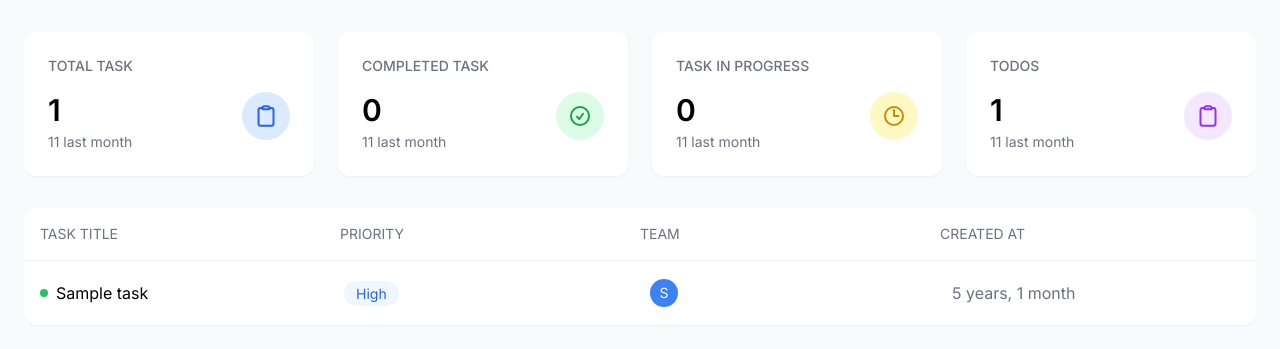
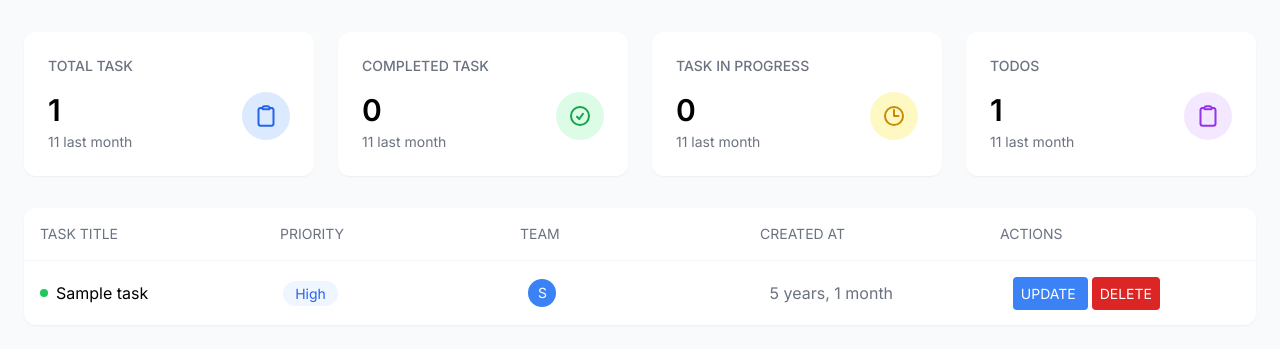
Before and after one commit to dabananda/task_management, a Django app: page /tasks/admin-dashboard/ in a window 1280 px wide. Shown: the part 64-413 px from the top of the page. Run offline with Django 5.2, Linux system fonts and the light colour scheme; tables that the repository leaves empty hold one stand-in row (values such as "Sample post").

Commit message:
Added task update function

```diff
--- a/static/css/output.css
+++ b/static/css/output.css
@@ -658,6 +658,22 @@ video {
   margin-top: 1.25rem;
 }
 
+.me-3 {
+  margin-inline-end: 0.75rem;
+}
+
+.me-5 {
+  margin-inline-end: 1.25rem;
+}
+
+.me-2 {
+  margin-inline-end: 0.5rem;
+}
+
+.me-1 {
+  margin-inline-end: 0.25rem;
+}
+
 .block {
   display: block;
 }
@@ -685,6 +701,21 @@ video {
 .size-6 {
   width: 1.5rem;
   height: 1.5rem;
+}
+
+.size-3 {
+  width: 0.75rem;
+  height: 0.75rem;
+}
+
+.size-4 {
+  width: 1rem;
+  height: 1rem;
+}
+
+.size-5 {
+  width: 1.25rem;
+  height: 1.25rem;
 }
 
 .h-10 {
@@ -745,6 +776,14 @@ video {
 
 .grid-cols-4 {
   grid-template-columns: repeat(4, minmax(0, 1fr));
+}
+
+.grid-cols-5 {
+  grid-template-columns: repeat(5, minmax(0, 1fr));
+}
+
+.grid-cols-6 {
+  grid-template-columns: repeat(6, minmax(0, 1fr));
 }
 
 .content-start {
@@ -932,6 +971,41 @@ video {
   background-color: rgb(234 179 8 / var(--tw-bg-opacity, 1));
 }
 
+.bg-red-600 {
+  --tw-bg-opacity: 1;
+  background-color: rgb(220 38 38 / var(--tw-bg-opacity, 1));
+}
+
+.bg-yellow-300 {
+  --tw-bg-opacity: 1;
+  background-color: rgb(253 224 71 / var(--tw-bg-opacity, 1));
+}
+
+.bg-indigo-400 {
+  --tw-bg-opacity: 1;
+  background-color: rgb(129 140 248 / var(--tw-bg-opacity, 1));
+}
+
+.bg-indigo-600 {
+  --tw-bg-opacity: 1;
+  background-color: rgb(79 70 229 / var(--tw-bg-opacity, 1));
+}
+
+.bg-amber-600 {
+  --tw-bg-opacity: 1;
+  background-color: rgb(217 119 6 / var(--tw-bg-opacity, 1));
+}
+
+.bg-amber-400 {
+  --tw-bg-opacity: 1;
+  background-color: rgb(251 191 36 / var(--tw-bg-opacity, 1));
+}
+
+.bg-amber-500 {
+  --tw-bg-opacity: 1;
+  background-color: rgb(245 158 11 / var(--tw-bg-opacity, 1));
+}
+
 .p-2 {
   padding: 0.5rem;
 }
--- a/tasks/models.py
+++ b/tasks/models.py
@@ -50,7 +50,6 @@ class TaskDetail(models.Model):
     )
     task = models.OneToOneField(
         Task, on_delete=models.CASCADE, related_name='task_details')
-    # assigned_to = models.CharField(max_length=200)
     priority = models.CharField(
         max_length=1, choices=PRIORITY_OPTIONS, default=LOW)
     notes = models.TextField(blank=True, null=True)
--- a/tasks/templates/dashboard/admin-dashboard.html
+++ b/tasks/templates/dashboard/admin-dashboard.html
@@ -2,18 +2,19 @@
 Dashboard{%endblock title %} {% block tasks %}
 <div class="bg-white rounded-xl shadow-sm">
   <div
-    class="grid grid-cols-4 p-4 border-b border-gray-100 text-sm text-gray-500"
+    class="grid grid-cols-5 p-4 border-b border-gray-100 text-sm text-gray-500"
   >
     <div>TASK TITLE</div>
     <div>PRIORITY</div>
     <div>TEAM</div>
     <div>CREATED AT</div>
+    <div>ACTIONS</div>
   </div>
   <!-- Task Items  -->
   <div class="divide-y divide-gray-100">
     <!-- Task List -->
     {% for task in tasks %}
-    <div class="grid grid-cols-4 gap-4 p-4 items-center">
+    <div class="grid grid-cols-5 gap-4 p-4 items-center">
       <div class="flex items-center gap-2">
         <div class="w-2 h-2 rounded-full bg-green-500"></div>
         <span>{{task.title}}</span>
@@ -33,6 +34,15 @@ Dashboard{%endblock title %} {% block tasks %}
         {% endfor %}
       </div>
       <div class="text-gray-500">{{task.created_at|timesince}}</div>
+      <div>
+        <a
+          href="{% url 'update-task' task.id %}"
+          class="px-2 py-2 bg-blue-500 text-white text-sm rounded me-1"
+        >
+          UPDATE
+        </a>
+        <a class="px-2 py-2 bg-red-600 text-white text-sm rounded"> DELETE </a>
+      </div>
     </div>
     {% endfor %}
   </div>
--- a/tasks/urls.py
+++ b/tasks/urls.py
@@ -1,9 +1,10 @@
 from django.urls import path
-from tasks.views import show_task, admin_dashboard, user_dashboard, create_task
+from tasks.views import show_task, admin_dashboard, user_dashboard, create_task, update_task
 
 urlpatterns = [
     path('', show_task),
     path('admin-dashboard/', admin_dashboard, name="admin-dashboard"),
     path('user-dashboard/', user_dashboard, name="user-dashboard"),
-    path('create-task/', create_task, name="create-task")
+    path('create-task/', create_task, name="create-task"),
+    path('update-task/<int:id>', update_task, name="update-task")
 ]
--- a/tasks/views.py
+++ b/tasks/views.py
@@ -62,3 +62,26 @@ def create_task(request):
 
     context = {"task_form": task_form, "task_detail_form": task_detail_form}
     return render(request, "task-form.html", context)
+
+
+def update_task(request, id):
+    task = Task.objects.get(id=id)
+    task_form = TaskModelForm(instance=task)
+    if task.task_details:
+        task_detail_form = TaskDetailModelForm(instance=task.task_details)
+
+    if request.method == "POST":
+        task_form = TaskModelForm(request.POST, instance=task)
+        task_detail_form = TaskDetailModelForm(
+            request.POST, instance=task.task_details)
+        if task_form.is_valid() and task_detail_form.is_valid():
+            task = task_form.save()
+            task_detail = task_detail_form.save(commit=False)
+            task_detail.task = task
+            task_detail.save()
+
+            messages.success(request, "Task updated successfully!")
+            return redirect('update-task', id)
+
+    context = {"task_form": task_form, "task_detail_form": task_detail_form}
+    return render(request, "task-form.html", context)
```
